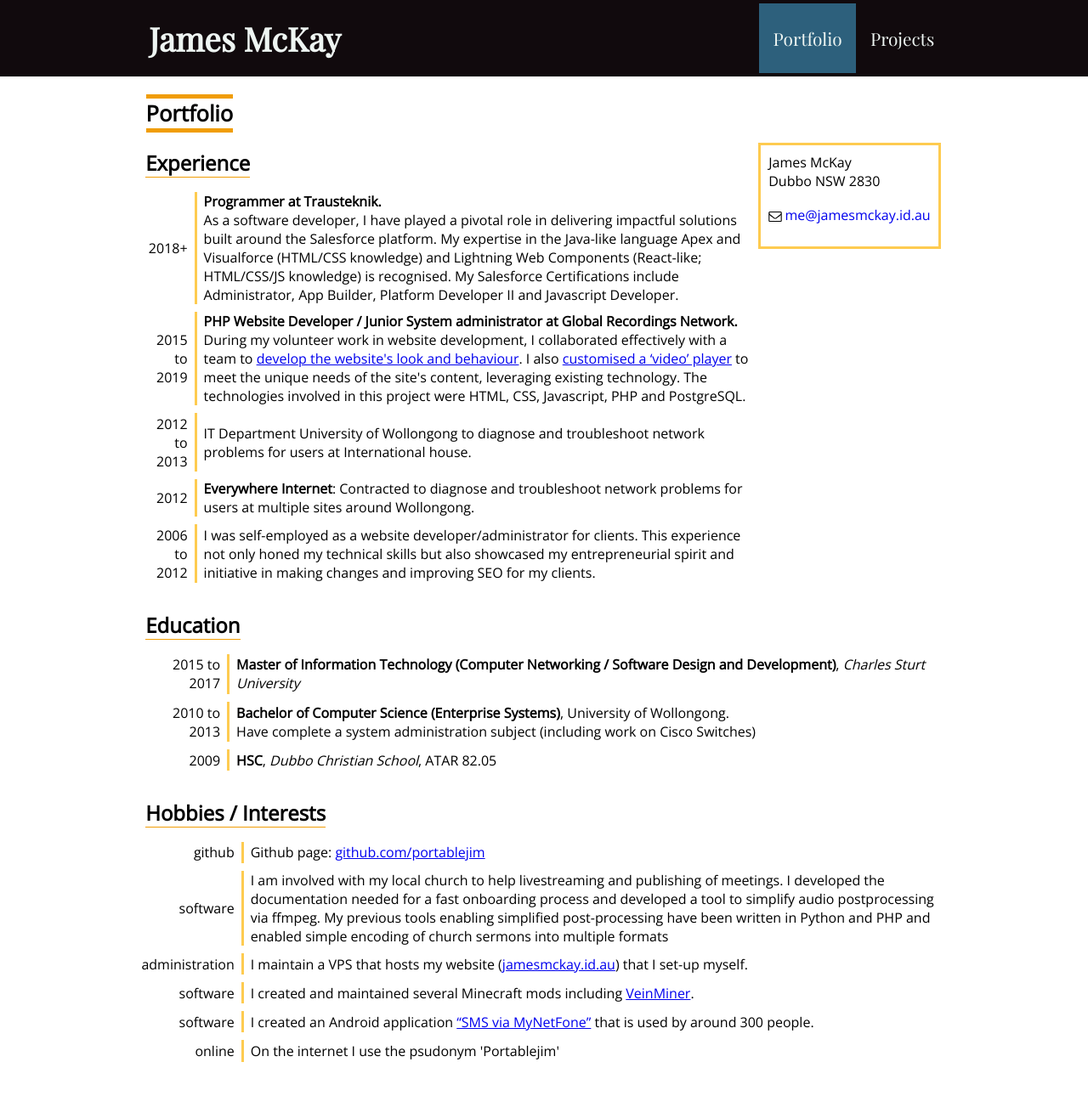
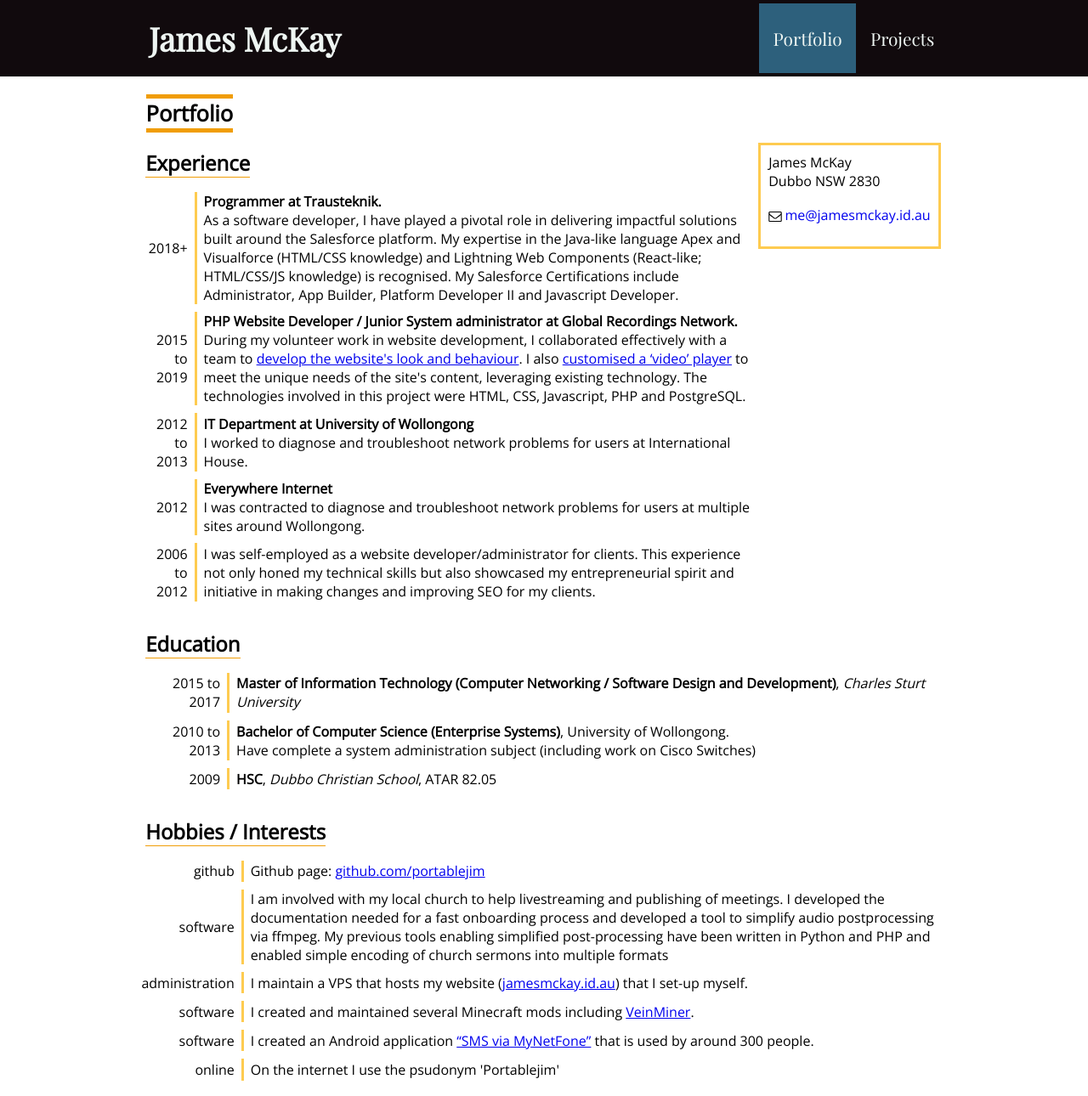
Before and after one commit to portablejim/portablejim.github.io, a Jekyll site: the page built from index.html, in a window 1280 px wide. Shown: the whole page at 85% size. Built offline with Jekyll 4.4.1, drawn with Linux system fonts in a browser that asks for light colours; before the commit the page ends 1268 px from its top, so only the background shows below that.

Commit message:
Improve wording of main page

```diff
--- a/index.html
+++ b/index.html
@@ -17,8 +17,8 @@ pageClass: resume
                     <ul class="">
                         <li><span class="date">2018+</span><p><strong>Programmer at Trausteknik.</strong><br />As a software developer, I have played a pivotal role in delivering impactful solutions built around the Salesforce platform. My expertise in the Java-like language Apex and Visualforce (HTML/CSS knowledge) and Lightning Web Components (React-like; HTML/CSS/JS knowledge) is recognised. My Salesforce Certifications include Administrator, App Builder, Platform Developer II and Javascript Developer.</p></li>
                         <li><span class="date">2015 to 2019</span><p><strong>PHP Website Developer / Junior System administrator at Global Recordings Network.</strong><br />During my volunteer work in website development, I collaborated effectively with a team to <a href="/projects/grwebsite.html">develop the website's look and behaviour</a>. I also <a href="/projects/grwebsite.html#jsplayer">customised a ‘video’ player</a> to meet the unique needs of the site's content, leveraging existing technology. The technologies involved in this project were HTML, CSS, Javascript, PHP and PostgreSQL.</p></li>
-                        <li><span class="date">2012 to 2013 </span><p>IT Department University of Wollongong to diagnose and troubleshoot network problems for users at International house.</p></li>
-                        <li><span class="date">2012 </span><p><strong>Everywhere Internet</strong>: Contracted to diagnose and troubleshoot network problems for users at multiple sites around Wollongong.</p></li>
+                        <li><span class="date">2012 to 2013 </span><p><strong>IT Department at University of Wollongong</strong><br /> I worked to diagnose and troubleshoot network problems for users at International House.</p></li>
+                        <li><span class="date">2012 </span><p><strong>Everywhere Internet</strong><br /> I was contracted to diagnose and troubleshoot network problems for users at multiple sites around Wollongong.</p></li>
                         <li><span class="date">2006 to 2012 </span><p>I was self-employed as a website developer/administrator for clients. This experience not only honed my technical skills but also showcased my entrepreneurial spirit and initiative in making changes and improving SEO for my clients.</p></li>
                     </ul>
                 </div>
```
